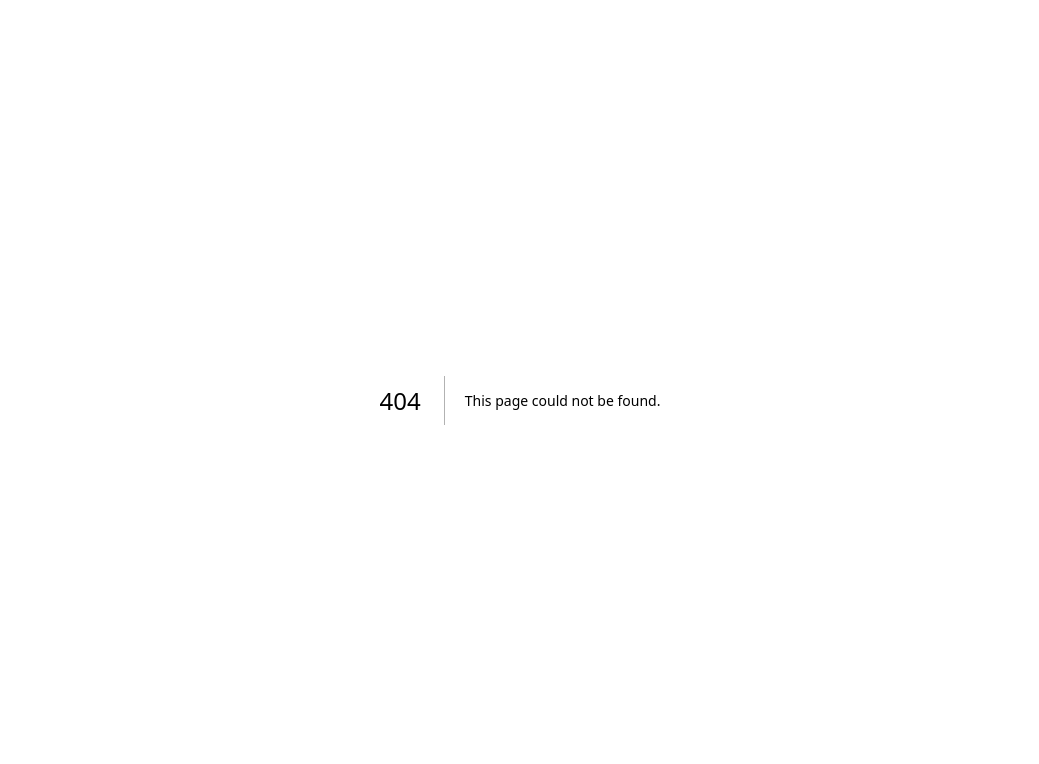
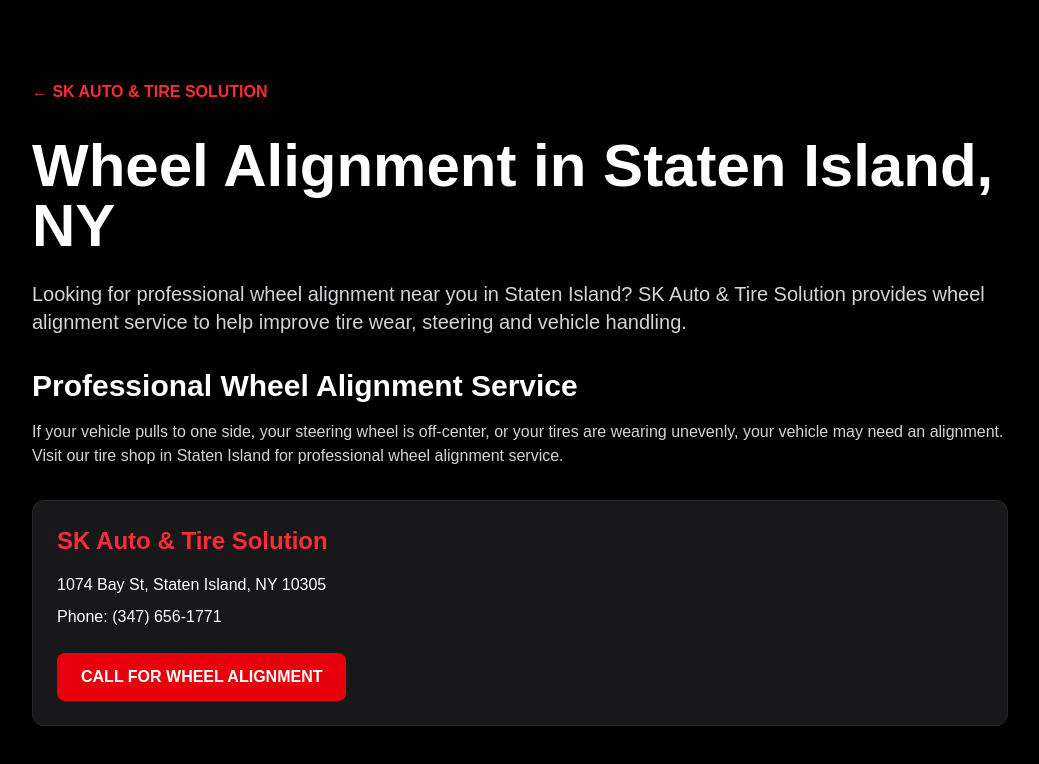
Before and after one commit to eltitinyc/sk-auto-tire, a Next.js app: page /wheel-alignment-staten-island in a window 1280 px wide. Before the commit this address had no page. Shown: the top 764 px of the page, without its empty margins (120-1159 px from the left). Built offline with nearby package versions, Linux system fonts and the light colour scheme.

Commit message:
Add Staten Island wheel alignment SEO page

```diff
--- /dev/null
+++ b/app/wheel-alignment-staten-island/page.tsx
@@ -0,0 +1,56 @@
+import type { Metadata } from "next";
+
+export const metadata: Metadata = {
+  title: "Wheel Alignment Staten Island NY | SK Auto & Tire Solution",
+  description:
+    "Need wheel alignment in Staten Island, NY? Visit SK Auto & Tire Solution at 1074 Bay St for professional wheel alignment service. Call (347) 656-1771.",
+};
+
+export default function WheelAlignmentPage() {
+  return (
+    <main className="min-h-screen bg-black text-white">
+      <section className="max-w-5xl mx-auto px-6 py-20">
+        <a href="/" className="text-red-500 font-bold">
+          ← SK AUTO & TIRE SOLUTION
+        </a>
+
+        <h1 className="text-4xl md:text-6xl font-bold mt-8 mb-6">
+          Wheel Alignment in Staten Island, NY
+        </h1>
+
+        <p className="text-xl text-zinc-300 mb-8">
+          Looking for professional wheel alignment near you in Staten Island?
+          SK Auto & Tire Solution provides wheel alignment service to help
+          improve tire wear, steering and vehicle handling.
+        </p>
+
+        <h2 className="text-3xl font-bold mb-4">
+          Professional Wheel Alignment Service
+        </h2>
+
+        <p className="text-zinc-300 mb-8">
+          If your vehicle pulls to one side, your steering wheel is off-center,
+          or your tires are wearing unevenly, your vehicle may need an
+          alignment. Visit our tire shop in Staten Island for professional
+          wheel alignment service.
+        </p>
+
+        <div className="bg-zinc-900 border border-zinc-800 rounded-xl p-6">
+          <h2 className="text-2xl font-bold text-red-500 mb-4">
+            SK Auto & Tire Solution
+          </h2>
+
+          <p>1074 Bay St, Staten Island, NY 10305</p>
+          <p className="mt-2">Phone: (347) 656-1771</p>
+
+          <a
+            href="tel:+13476561771"
+            className="inline-block mt-6 bg-red-600 px-6 py-3 rounded-lg font-bold"
+          >
+            CALL FOR WHEEL ALIGNMENT
+          </a>
+        </div>
+      </section>
+    </main>
+  );
+}
```
